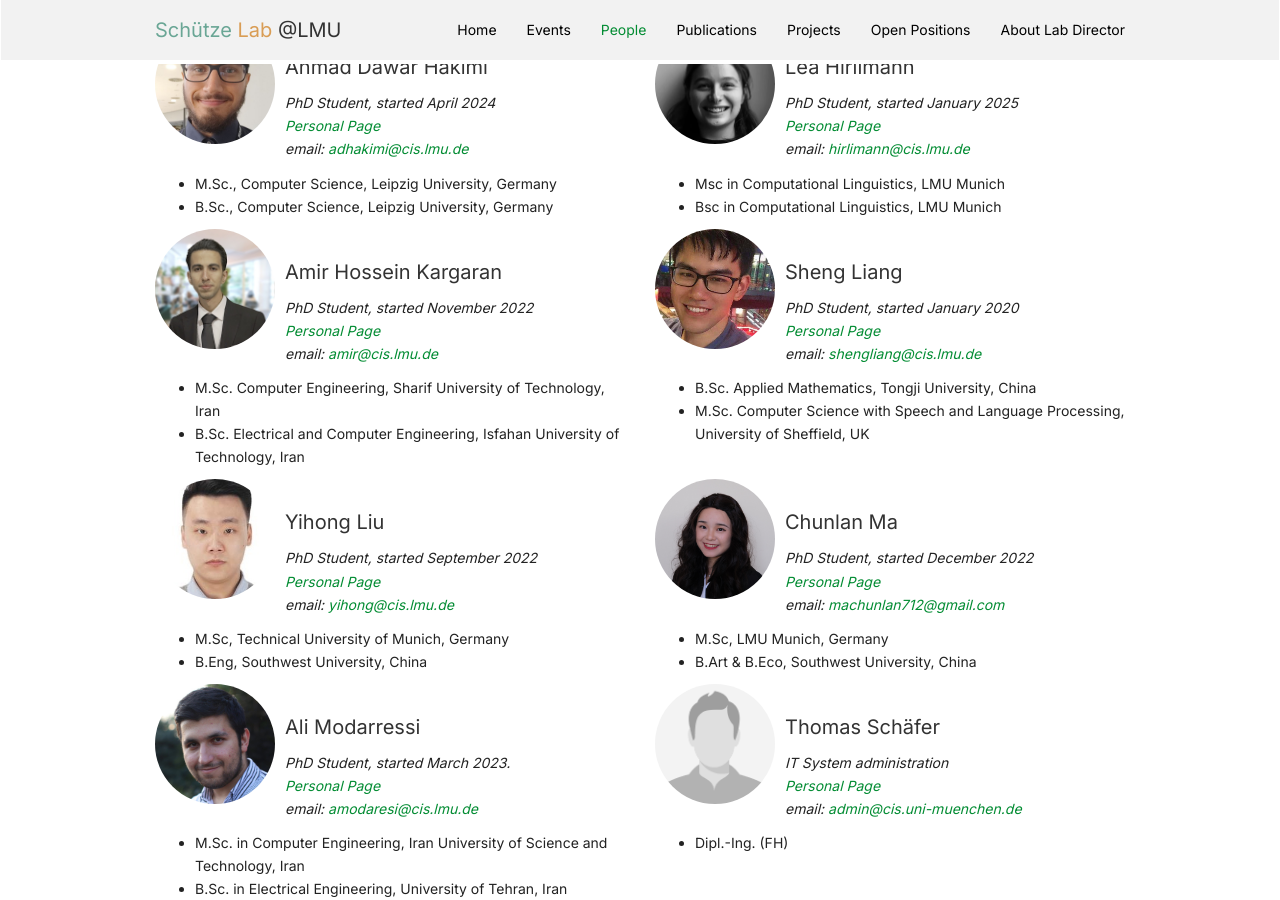
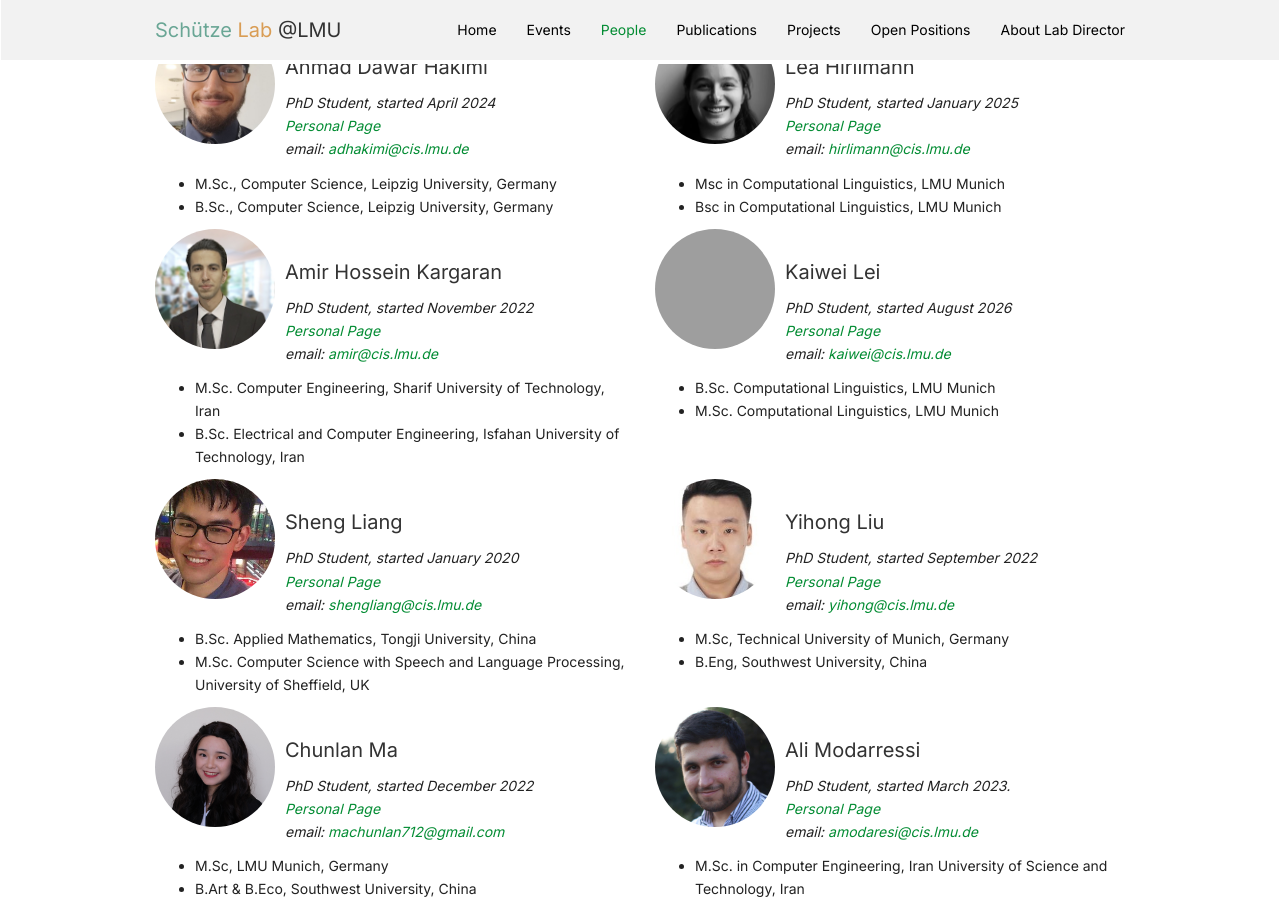
Before and after one commit to cisnlp/cisnlp.github.io, a Jekyll site: the page built from _pages/team.md, in a window 1280 px wide and 900 px high, scrolled down 791 px. Built offline with Jekyll 4.4.1, drawn with Linux system fonts in a browser that asks for light colours; nearby versions of some CDN libraries; comment, search, counter and statistics services are not loaded; grey boxes are pictures that could not be loaded.

Commit message:
Update team_members.yml
added Kaiwei info

```diff
--- a/_data/team_members.yml
+++ b/_data/team_members.yml
@@ -62,6 +62,14 @@
   number_educ: 2
   education1: M.Sc. Computer Engineering, Sharif University of Technology, Iran
   education2: B.Sc. Electrical and Computer Engineering, Isfahan University of Technology, Iran
+
+- name: Kaiwei Lei
+  photo: kaiwei.jpg
+  info: PhD Student, started August 2026
+  email: kaiwei@cis.lmu.de
+  number_educ: 2
+  education1: B.Sc. Computational Linguistics, LMU Munich
+  education2: M.Sc. Computational Linguistics, LMU Munich
 
 - name: Sheng Liang
   photo: sheng.jpg
```
